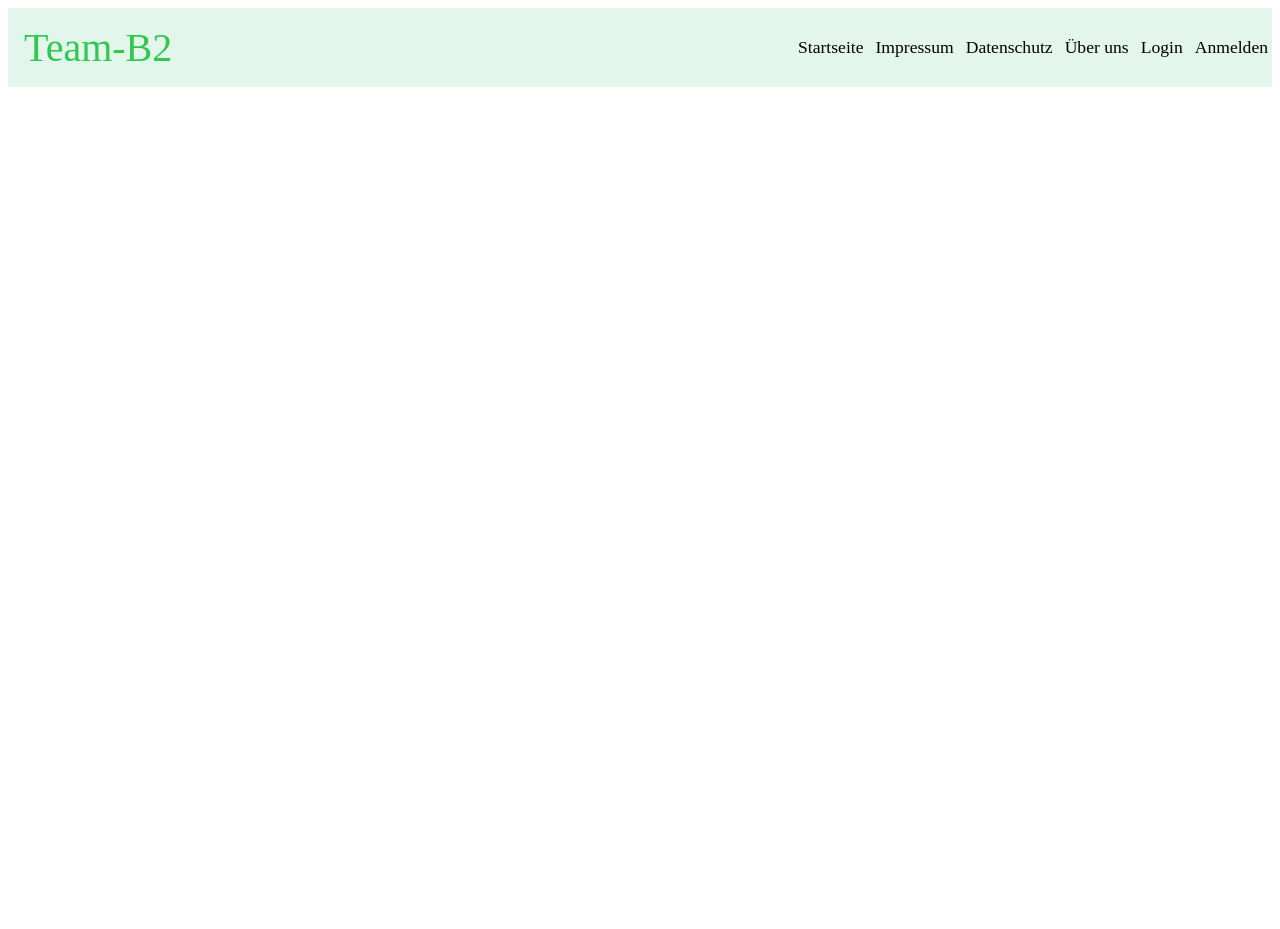
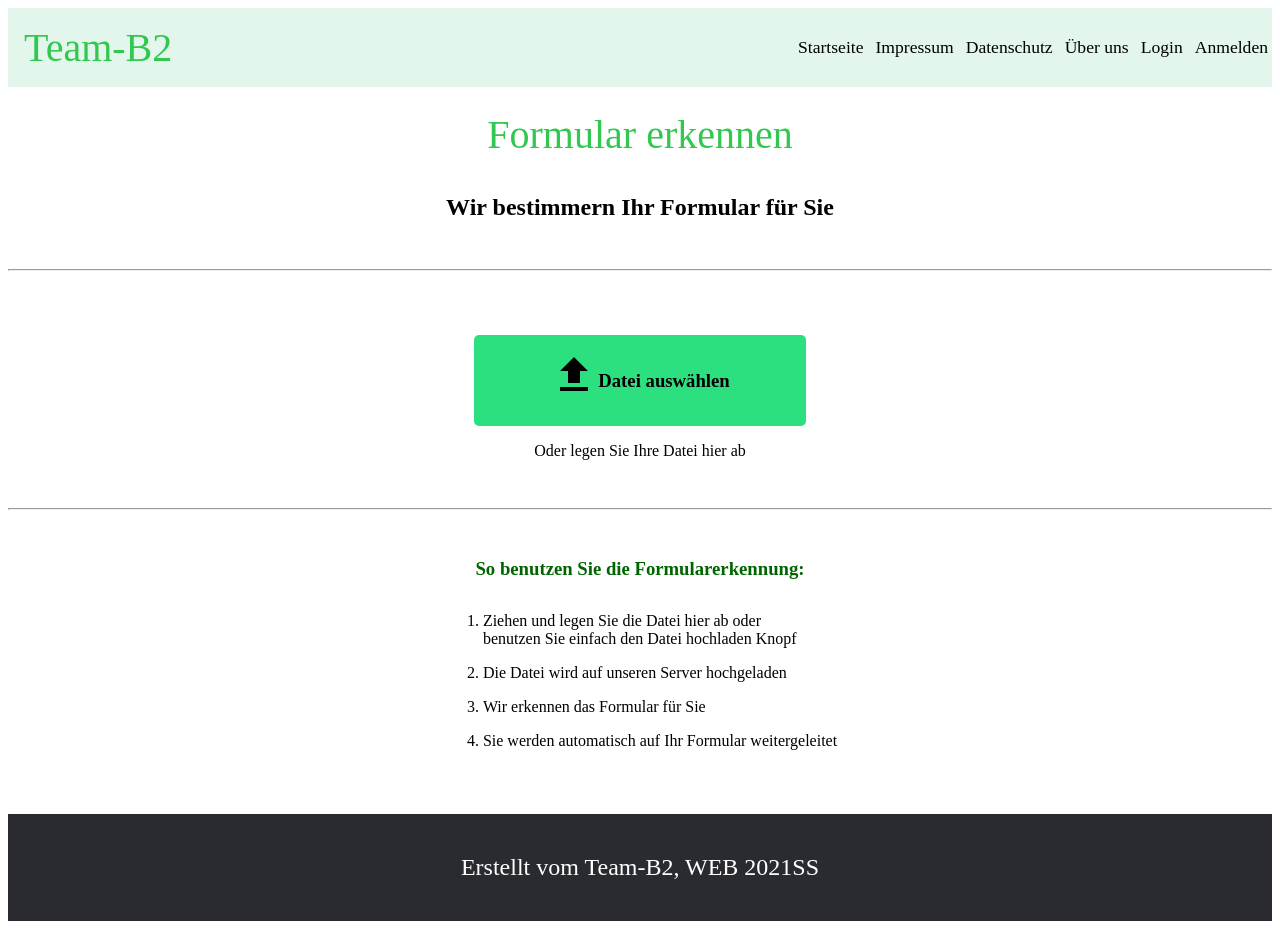
Before and after one commit to bkotikov/web-projekt, a PHP site: page /html/de/scan.html in a window 1280 px wide. Before the commit the page ends 87 px from the top, so only its background shows below. Run offline with PHP 8.4, Linux system fonts and the light colour scheme; some libraries are stand-ins or nearby versions.

Commit message:
scan fertig

```diff
--- a/app.js
+++ b/app.js
@@ -27,6 +27,11 @@ app.use('/static/js', express.static(__dirname + '/js'));
 app.get('/',function(req,res){
   //language = parser.pick([en, ru, de, bgr], req.headers['accept-language']);
   res.sendFile(path.join(__dirname+'/html/lang.html'));
+});
+
+app.get('/de/cookie',function(req,res){
+  //language = parser.pick([en, ru, de, bgr], req.headers['accept-language']);
+  res.sendFile(path.join(__dirname+'/html/de/cookie.html'));
 });
 
 
--- a/assets/css/style.css
+++ b/assets/css/style.css
@@ -1,3 +1,5 @@
+
+
 .bg {
     background-color: rgba(0, 0, 0, 0.658);
     z-index: 15646;
@@ -284,6 +286,7 @@
 }
 
 .footer {
+
     background-color: #2a2b30;
     color: #fff;
     margin: 2rem 0 0 0;
@@ -322,9 +325,49 @@
     width: 100%;
     background-color: #F1F6F4;
 
-  }
+}
 
+.scan {
+    height: 100%;
+    position:relative;
+    width:100%;
+    text-align: center;
+}
 
+.upload {
+    display: block;
+    background-color: #2CE080;
+    margin-top: 4rem;
+    margin-left: 50%;
+    transform: translate(-50%, 0%);
+    min-width: 300px;
+    width: 20%;
+    padding: 1rem;
+    border-radius: 5px;
+    text-align: center;
+}
+.uploadContent {
+    display: flex;
+    justify-content: center;
+}
+
+.uploadLogo {
+    display: none;
+}
+
+.table {
+    margin-top: 2rem;
+    text-align: left;
+}
+.table li{
+    margin-bottom: 1rem;
+
+}
+
+.upload:hover {
+    cursor: pointer;
+    background-color: #20BA68;
+}
 @media (min-width: 576px) {
     .card-section {
         flex-wrap: wrap;
@@ -349,9 +392,14 @@
         display: block;
     }
 
+    .show {
+        display: block;
+    }
+
     .hide-md {
         display: none;
     }
+
 
     .card-section {
         flex-direction: row;
@@ -392,9 +440,12 @@
         flex: 0 0 auto;
         width: 25%;
     }
+
+
 }
 
 @media (min-width: 992px) {
+
     .header-btn-sec {
         margin: 0 1rem;
         text-align: left;
@@ -418,7 +469,12 @@
 
 }
 
-@media (min-width: 1200px) {}
+@media (min-width: 1250px) {
+    .uploadLogo {
+        display: block;
+    }
+
+}
 
 
   .cookie-consent-banner__inner {
--- a/html/de/impressum.html
+++ b/html/de/impressum.html
@@ -73,6 +73,11 @@
         <hr>
         <p> <small> Angaben gemäß § 5 TMG </small> </p>
     </main>
+    <div id="content"></div>
+
+
+    <script src="https://ajax.googleapis.com/ajax/libs/jquery/3.2.1/jquery.min.js"></script>
+    <script src="/static/js/index.js"></script>
 </body>
 
 </html>
--- a/html/de/login.html
+++ b/html/de/login.html
@@ -55,4 +55,9 @@
     </div>
     <script src="/static/js/validierung.js"></script>
   </body>
+  <div id="content"></div>
+
+
+  <script src="https://ajax.googleapis.com/ajax/libs/jquery/3.2.1/jquery.min.js"></script>
+  <script src="/static/js/index.js"></script>
 </html>
--- a/html/de/registration.html
+++ b/html/de/registration.html
@@ -68,5 +68,6 @@
     </form>
     </div>
     <script src="/static/js/validierung.js"></script>
+    <script src="/static/js/banner.js"></script>
   </body>
 </html>
--- a/html/de/scan.html
+++ b/html/de/scan.html
@@ -38,7 +38,56 @@
             <a class="mobile-btn" href="#">Anmelden</a>
         </div>
     </div>
+    <div class="scan">
+        <h1 class="logo">Formular erkennen</h1>
+        <h2 style="margin-bottom: 3rem;">Wir bestimmern Ihr Formular für Sie</h2>
+        <hr/>
+        <label for="fileUpload" class="upload">
+            <div  class="uploadContent">
+                <div class="uploadLogo">
+                    <img src="/static/images/Ic_file_upload_48px.svg" alt=""/>
+                </div>
+                <div style="flex-grow: 0;">
+                    <h3>Datei auswählen</h3>
+                </div>
+            </div>
 
+
+        </label>
+        <input id="fileUpload" type="file" accept="image/*" hidden/>
+        <p class="show" hidden>Oder legen Sie Ihre Datei hier ab</p>
+
+        <img id="gif" src="/static/images/loading.gif" height="62" width="62" alt="" style="margin-top: 3rem;" hidden/>
+
+        <hr style="margin: 3rem 0 0 0;"/>
+        <h3 style="color: darkgreen; margin: 3rem 0 0 0;">So benutzen Sie die Formularerkennung:</h3>
+        <div style="justify-content: center; display: flex;">
+            <ol class="table">
+                <li>Ziehen und legen Sie die Datei hier ab oder <br/> benutzen Sie einfach den Datei hochladen Knopf</li>
+                <li>Die Datei wird auf unseren Server hochgeladen</li>
+                <li>Wir erkennen das Formular für Sie</li>
+                <li>Sie werden automatisch auf Ihr Formular weitergeleitet</li>
+            </ol>
+        </div>
+
+    </div>
+
+
+
+
+    <footer>
+        <div class="footer">
+            <p class="footer-text">Erstellt vom Team-B2, WEB 2021SS</p>
+        </div>
+    </footer>
+
+    <div id="content"></div>
+
+
+    <script src="https://ajax.googleapis.com/ajax/libs/jquery/3.2.1/jquery.min.js"></script>
+    <script src="/static/js/index.js"></script>
+
+    <script src="/static/js/file.js"></script>
     <script src="/static/js/banner.js">
 
 
--- a/html/de/über_uns.html
+++ b/html/de/über_uns.html
@@ -23,6 +23,11 @@
             </ul>
         </p>
     </main>
+    <div id="content"></div>
+
+
+    <script src="https://ajax.googleapis.com/ajax/libs/jquery/3.2.1/jquery.min.js"></script>
+    <script src="/static/js/index.js"></script>
 </body>
 
 </html>
--- /dev/null
+++ b/js/file.js
@@ -0,0 +1,9 @@
+const  x = document.getElementById("fileUpload").onchange = function() {showGif()};
+
+
+const gif = document.getElementById("gif");
+
+
+function showGif() {
+    gif.style.display = "inline";
+}
--- a/js/validierung.js
+++ b/js/validierung.js
@@ -16,7 +16,7 @@ function validiereEmail(email){
 }
 var passwortFehler = false;
 function validierePasswort(value){
-  var passwortRegex = /^(?=.*\d)(?=.*[a-z])(?=.*[A-Z])(?=.*[^a-zA-Z0-9])(?!.*\s).{8,}$/;;
+  var passwortRegex = /^(?=.*\d)(?=.*[a-z])(?=.*[A-Z])(?=.*[^a-zA-Z0-9])(?!.*\s).{8,}$/;
 
   if (!value.trim().match(passwortRegex)){
     document.getElementById("passwortFehlermeldung").style.display = "block";
```
Also changed, not shown: html/de/cookie.html (added, +86 -0 lines), html/de/index.html (+8 -33 lines), js/index.js (+3 -47 lines), assets/images/Ic_file_upload_48px.svg (added), assets/images/loading.gif (added).
